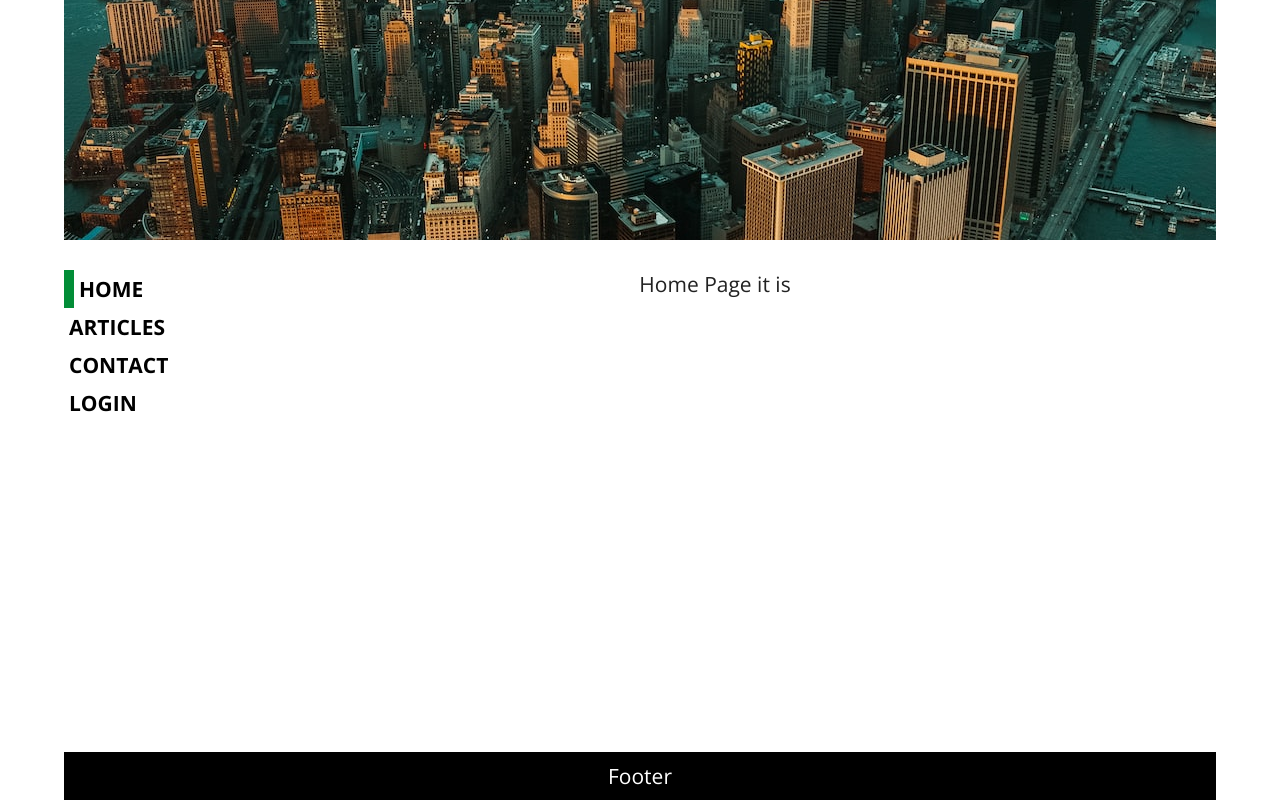
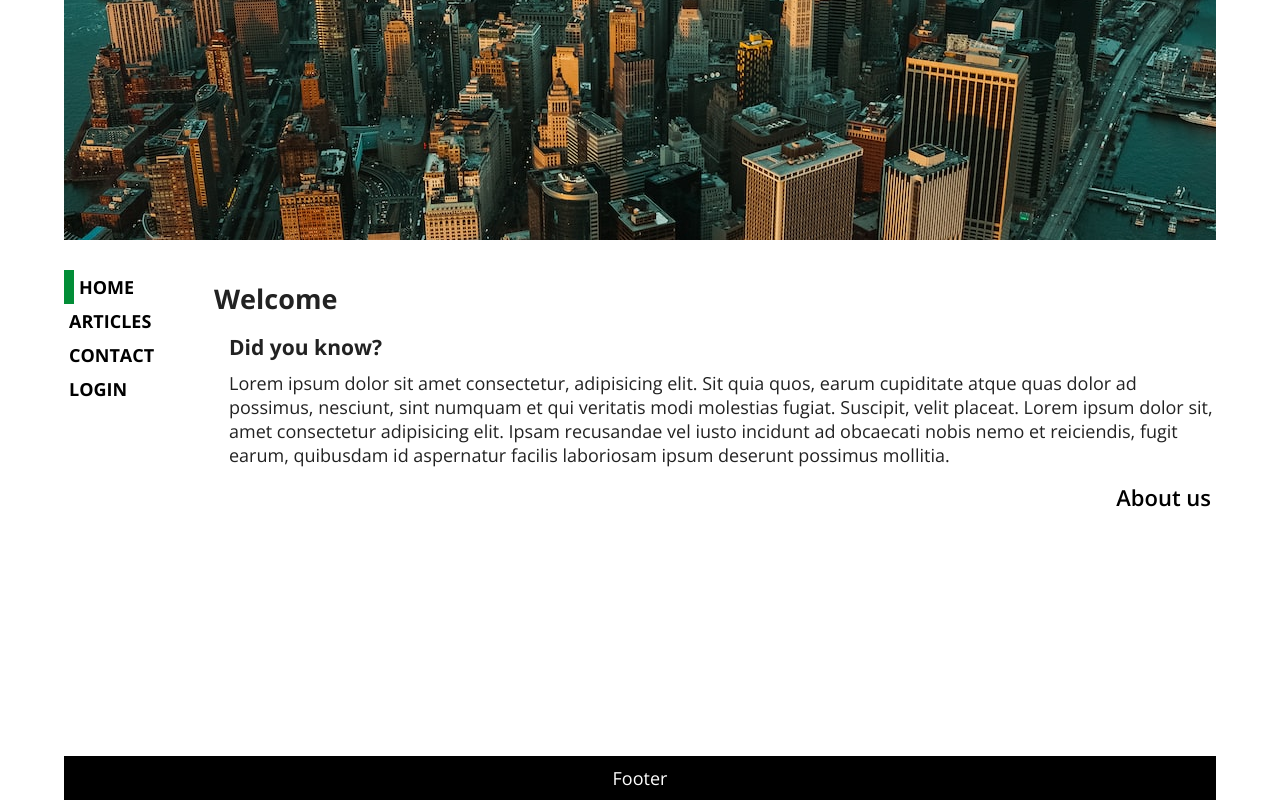
Before and after one commit to ArekeL/SPA_react_router, a React (Create React App) app: page / in a window 1280 px wide. Built offline with nearby package versions, Linux system fonts and the light colour scheme.

Commit message:
Homepage + about us page + redirect

```diff
--- /dev/null
+++ b/src/components/Item.js
@@ -0,0 +1,17 @@
+import React from "react";
+import "../styles/HomePage.css";
+const Item = () => {
+	return (
+		<article className='home'>
+			<h3>Here you can check our history</h3>
+			<p>
+				Lorem ipsum dolor sit amet, consectetur adipisicing elit. Fuga
+				voluptatum deleniti commodi totam quidem sapiente quaerat eius voluptas
+				cumque repudiandae incidunt, officia ea pariatur molestiae ex,
+				reprehenderit iste! Quidem, quod.
+			</p>
+		</article>
+	);
+};
+
+export default Item;
--- a/src/layouts/Header.js
+++ b/src/layouts/Header.js
@@ -2,7 +2,6 @@ import img1 from "../images/ny_1.jpg";
 import img2 from "../images/ny_2.jpg";
 import img3 from "../images/ny_3.jpg";
 import img4 from "../images/header1.jpg";
-import img5 from "../images/error_404.png";
 import "../styles/Header.css";
 import { Routes, Route } from "react-router-dom";
 
@@ -14,7 +13,11 @@ const Header = () => {
 				<Route path='/articles' element={<img src={img2} alt='city' />} />
 				<Route path='/contact' element={<img src={img3} alt='city' />} />
 				<Route path='/panel' element={<img src={img4} alt='city' />} />
-				<Route path='*' element={<img src={img5} alt='error' />} />
+				<Route path='*' element={<img src={img1} alt='city' />} />
+				<Route
+					path='/item/About%20us'
+					element={<img src={img1} alt='city' />}
+				/>
 			</Routes>
 		</>
 	);
--- a/src/layouts/Page.js
+++ b/src/layouts/Page.js
@@ -1,14 +1,16 @@
 import { Routes, Route } from "react-router-dom";
-import HomePage from "../pages/HomePage";
+import AboutUs from "../pages/AboutUs";
 import ArticlesPage from "../pages/ArticlesPage";
 import ContactPage from "../pages/ContactPage";
 import LogInPanel from "../pages/LogInPanel";
 import ErrorPage from "../pages/ErrorPage";
+import HomePage from "../pages/HomePage";
 
 const Page = () => {
 	return (
 		<Routes>
 			<Route path='/' element={<HomePage />} />
+			<Route path='/item/:id' element={<AboutUs />} />
 			<Route path='/articles' element={<ArticlesPage />} />
 			<Route path='/contact' element={<ContactPage />} />
 			<Route path='/panel' element={<LogInPanel />} />
--- /dev/null
+++ b/src/pages/AboutUs.js
@@ -0,0 +1,16 @@
+import Item from "../components/Item";
+import { Link } from "react-router-dom";
+import "../styles/AboutUS.css";
+
+const AboutUs = () => {
+	return (
+		<>
+			<Item />
+			<Link to='/' className='goBack'>
+				Go back
+			</Link>
+		</>
+	);
+};
+
+export default AboutUs;
--- a/src/pages/ArticlesPage.js
+++ b/src/pages/ArticlesPage.js
@@ -27,7 +27,7 @@ const articles = [
 	},
 ];
 
-const ArticlePage = () => {
+const ArticlePage = (props) => {
 	const artList = articles.map((article) => (
 		<Article key={article.id} {...article} />
 	));
--- a/src/pages/HomePage.js
+++ b/src/pages/HomePage.js
@@ -1,5 +1,36 @@
-const HomePage = () => {
-	return <div>Home Page it is</div>;
+import React from "react";
+import { Link } from "react-router-dom";
+import "../styles/HomePage.css";
+
+const items = ["About us"];
+
+const HomePage = (props) => {
+	const list = items.map((item) => (
+		<li key={item}>
+			<Link to={`/item/${item}`}>{item}</Link>
+		</li>
+	));
+	return (
+		<div className='home'>
+			<h2>Welcome </h2>
+			<h3>Did you know?</h3>
+			<div className='txt'>
+				<span>
+					Lorem ipsum dolor sit amet consectetur, adipisicing elit. Sit quia
+					quos, earum cupiditate atque quas dolor ad possimus, nesciunt, sint
+					numquam et qui veritatis modi molestias fugiat. Suscipit, velit
+					placeat. Lorem ipsum dolor sit, amet consectetur adipisicing elit.
+					Ipsam recusandae vel iusto incidunt ad obcaecati nobis nemo et
+					reiciendis, fugit earum, quibusdam id aspernatur facilis laboriosam
+					ipsum deserunt possimus mollitia.
+				</span>
+			</div>
+
+			<div className='aboutUs'>
+				<ul>{list}</ul>
+			</div>
+		</div>
+	);
 };
 
 export default HomePage;
--- /dev/null
+++ b/src/styles/AboutUS.css
@@ -0,0 +1,14 @@
+.goBack {
+	display: block;
+	float: right;
+	margin: 40px auto;
+	width: 100px;
+	color: black;
+	text-decoration: none;
+	font-size: 22px;
+	font-weight: 600;
+}
+
+.goBack:hover {
+	font-weight: 700;
+}
--- /dev/null
+++ b/src/styles/HomePage.css
@@ -0,0 +1,36 @@
+.home {
+	display: block;
+	text-align: left;
+}
+.home > h2 {
+	margin: 10px auto 15px auto;
+}
+.home > h3 {
+	margin: auto auto 10px 15px;
+}
+.home .txt {
+	margin: auto auto 10px 15px;
+}
+
+.aboutUs {
+	display: inline;
+	text-align: right;
+	margin: 40px auto;
+}
+.aboutUs ul {
+	list-style: none;
+}
+
+.aboutUs li {
+	font-size: 22px;
+	font-weight: 600;
+	padding: 5px;
+}
+.aboutUs a {
+	text-decoration: none;
+	color: black;
+}
+.aboutUs a:hover {
+	font-size: 22px;
+	font-weight: 700;
+}
--- a/src/styles/LoginPanel.css
+++ b/src/styles/LoginPanel.css
@@ -1,6 +1,6 @@
 .loginPanel {
 	display: block;
-	margin: 10px auto;
+	margin: 30px auto;
 	width: 60%;
 }
 .loginPanel label {
@@ -8,15 +8,27 @@
 	text-align: right;
 }
 .loginPanel input {
-	font-size: 18px;
-	line-height: 24px;
+	font-size: 16px;
+	line-height: 20px;
 	padding: 3px;
-	margin: auto auto 5px 10px;
+	margin: auto auto 7px 10px;
 }
 
 .loginPanel button {
 	display: block;
-	margin: 10px 0px 10px auto;
+	margin: 15px 0px 10px auto;
 	font-size: 20px;
-	padding: 3px 10px;
+	padding: 8px 18px;
+	font-weight: 600;
+	background-color: rgb(210, 2, 2);
+	color: white;
+	border: 3px solid rgb(210, 2, 2);
+	border-radius: 10px;
+	cursor: pointer;
+	transition: 0.5s;
 }
+.loginPanel button:hover {
+	background-color: white;
+	color: rgb(210, 2, 2);
+	transition: 0.5s;
+}
--- a/src/styles/index.css
+++ b/src/styles/index.css
@@ -6,5 +6,5 @@
 
 html {
 	font-family: "Open Sans", sans-serif;
-	font-size: 21px;
+	font-size: 18px;
 }
```
Also changed, not shown: src/images/error_404.png (deleted).
